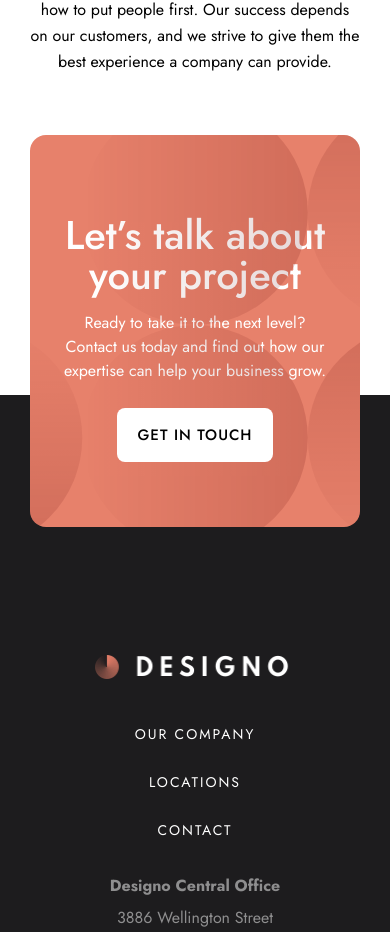
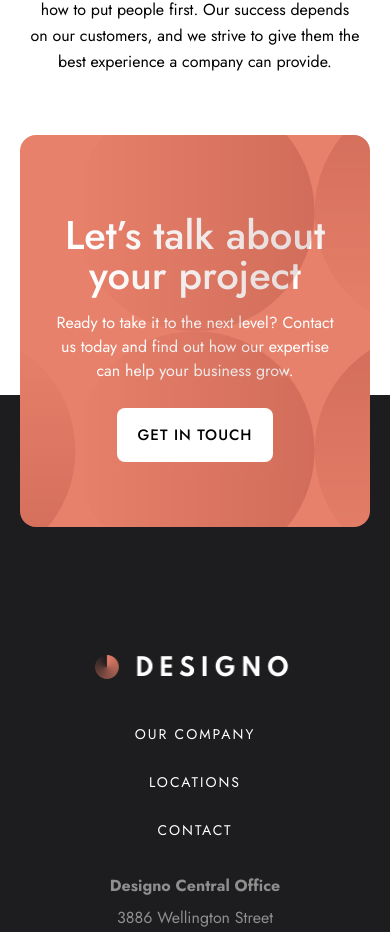
Before and after one commit to BenjaminBatres/Designo, a Next.js app: page / in a window 390 px wide. Shown: the part 3335-4267 px from the top of the page. Built offline with nearby package versions, Linux system fonts and the light colour scheme.

Commit message:
update: changed padding on cta section

```diff
--- a/app/components/Sections/CTASection.tsx
+++ b/app/components/Sections/CTASection.tsx
@@ -4,7 +4,7 @@ import Image from "next/image";
 
 export default function CTASection() {
   return (
-    <div className="max-w-277.75 mx-auto absolute left-1/2 -top-5 lg:top-10 -translate-x-1/2 w-full px-7.5 xl:px-0">
+    <div className="max-w-277.75 mx-auto absolute left-1/2 -top-5 lg:top-10 -translate-x-1/2 w-full px-5 sm:px-7.5 xl:px-0">
       <div className="py-20 px-7.5 lg:p-20 bg-Peach rounded-2xl flex flex-col lg:flex-row gap-y-10 justify-between items-center relative overflow-hidden">
         <Image
           src={PatternCTA}
```
